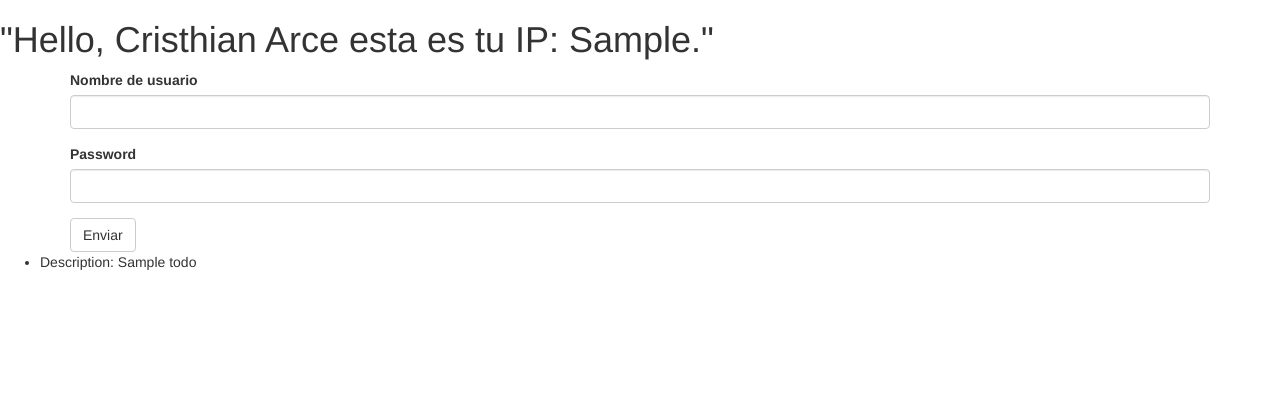
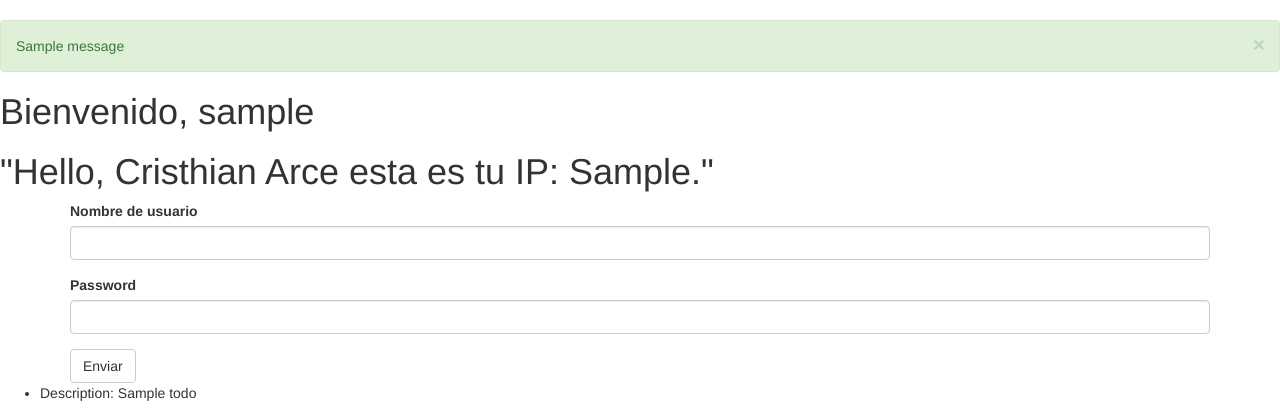
Before and after one commit to CristhianArce/flask, a Flask app: template templates/hello.html in a window 1280 px wide. Shown: the part 52-472 px from the top of the page. Run offline with Flask 2, Linux system fonts and the light colour scheme; the template is opened without the code that fills it: values that come from a table or form of the project are taken from there, most other values are stand-ins (such as "Sample title", 1, 10 or a date in 2020); one stand-in notice (Sample message) is shown; some libraries are stand-ins or nearby versions.

Commit message:
Agregando Flash (mensaages) in Flask

```diff
--- a/main.py
+++ b/main.py
@@ -1,4 +1,4 @@
-from flask import Flask, request, redirect, make_response, render_template, session
+from flask import Flask, request, redirect, make_response, render_template, session,flash
 from flask_bootstrap import Bootstrap
 from flask_wtf import FlaskForm
 from wtforms.fields import StringField,PasswordField,SubmitField
@@ -33,14 +33,20 @@ def index():
     session['user_ip'] =user_ip
     return response
 
-@app.route("/hello")
+@app.route("/hello", methods=['GET','POST'])
 def hello():
     user_ip = session.get("user_ip")
     login_form = LoginForm()
+    username = session.get('username')
+
     context = {
         'user_ip':user_ip,
         'todos':todos,
         'login_form':login_form,
     }
+    if(login_form.validate_on_submit()):
+        username = login_form.username.data
+        session['username'] = username
+        flash('El usuario ha sido registrado con éxito')
     #return "Hello, Cristhian Arce esta es tu IP: {}.".format(user_ip)
     return render_template("hello.html",**context)
--- a/templates/base.html
+++ b/templates/base.html
@@ -13,8 +13,20 @@
         {%include 'navbar.html'%}
     {%endblock%}
 
+    {%for message in get_flashed_messages()%}
+    <div class="alert alert-success alert-dismissible">
+        <button type="button" data-dismiss="alert" class="close">
+            &times;
+        </button>
+        {{message}}
+    </div>
+    {%endfor%}
 
     {%block content%}
 
     {%endblock%}
+
+    {%block scripts%}
+        {{super()}}
+    {%endblock%}
 {%endblock%}
--- a/templates/hello.html
+++ b/templates/hello.html
@@ -7,6 +7,9 @@
 {%endblock%}
 
 {%block content%}
+{%if username%}
+    <h1>Bienvenido, {{username}}</h1>
+{%endif%}
 {% if user_ip %}
     <h1>"Hello, Cristhian Arce esta es tu IP: {{user_ip}}."</h1>
 {% else %}
@@ -19,7 +22,6 @@
         {{login_form.username}}-->
         {{wtf.quick_form(login_form)}}
     </form>
-
 </div>
 
 <ul>
```
